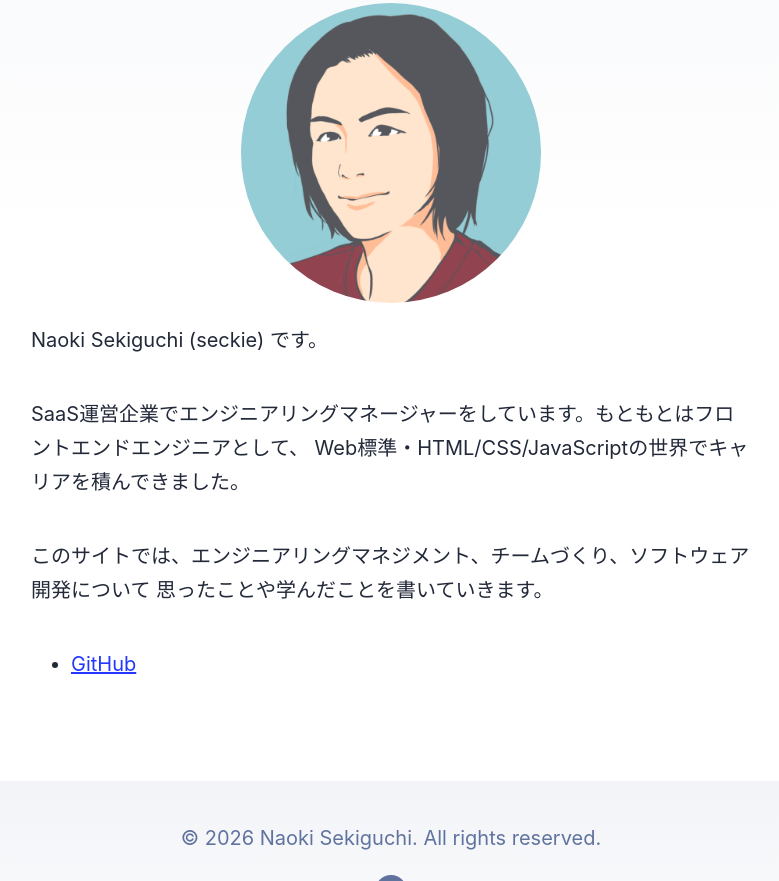
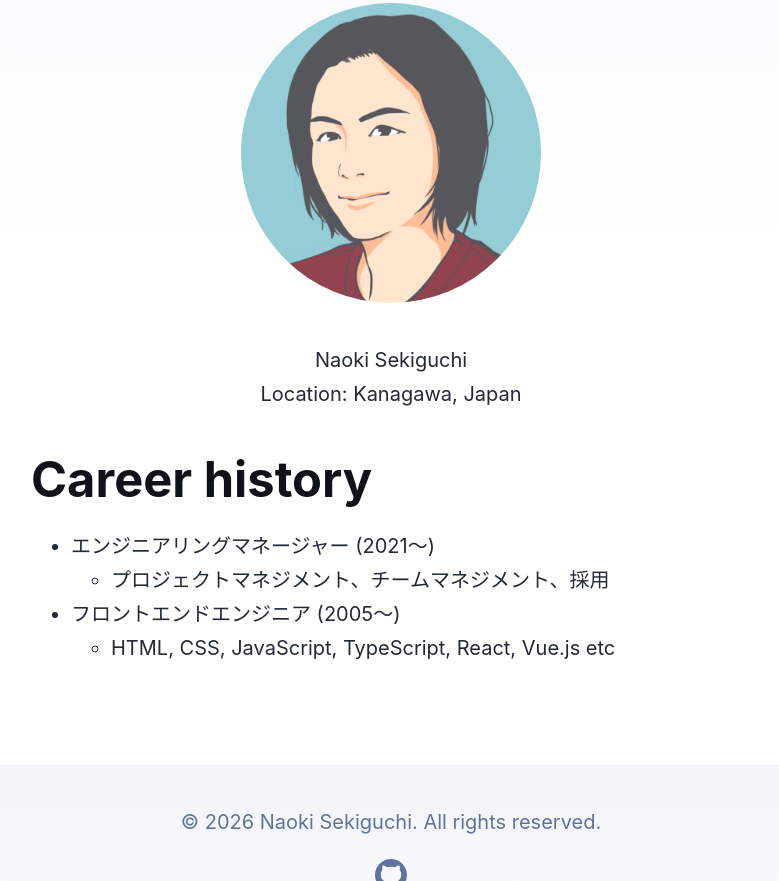
Before and after one commit to seckie/seckie.github.io, an Astro site: page /about in a window 1280 px wide. Shown: the part 360-1241 px from the top of the page, without its empty margins (249-1028 px from the left). Built offline with nearby package versions, Linux system fonts and the light colour scheme; Astro itself is replaced by a stand-in of ours.

Commit message:
chore: rewrite profile text

```diff
--- a/src/pages/about.astro
+++ b/src/pages/about.astro
@@ -9,6 +9,7 @@ import profileImage from '../assets/profile2020_1080x1080-768x768.png';
 	description="Naoki Sekiguchi (seckie) のプロフィール"
 	pubDate={new Date('July 05 2026')}
 >
+	<p>
 	<Image
 		src={profileImage}
 		alt="Naoki Sekiguchi (seckie) のプロフィールイラスト"
@@ -16,16 +17,22 @@ import profileImage from '../assets/profile2020_1080x1080-768x768.png';
 		densities={[1, 2]}
 		style="border-radius: 50%; display: block; margin-inline: auto;"
 	/>
-	<p>Naoki Sekiguchi (seckie) です。</p>
-	<p>
-		SaaS運営企業でエンジニアリングマネージャーをしています。もともとはフロントエンドエンジニアとして、
-		Web標準・HTML/CSS/JavaScriptの世界でキャリアを積んできました。
 	</p>
-	<p>
-		このサイトでは、エンジニアリングマネジメント、チームづくり、ソフトウェア開発について
-		思ったことや学んだことを書いていきます。
+	<p style="text-align: center">
+    Naoki Sekiguchi<br />
+    Location: Kanagawa, Japan
 	</p>
-	<ul>
-		<li><a href="https://github.com/seckie" target="_blank" rel="noopener">GitHub</a></li>
-	</ul>
+    <h2>Career history</h2>
+    <ul>
+        <li>エンジニアリングマネージャー (2021〜)
+            <ul>
+                <li>プロジェクトマネジメント、チームマネジメント、採用</li>
+            </ul>
+        </li>
+        <li>フロントエンドエンジニア (2005〜)
+            <ul>
+                <li>HTML, CSS, JavaScript, TypeScript, React, Vue.js etc</li>
+            </ul>
+        </li>
+    </ul>
 </Layout>
```
